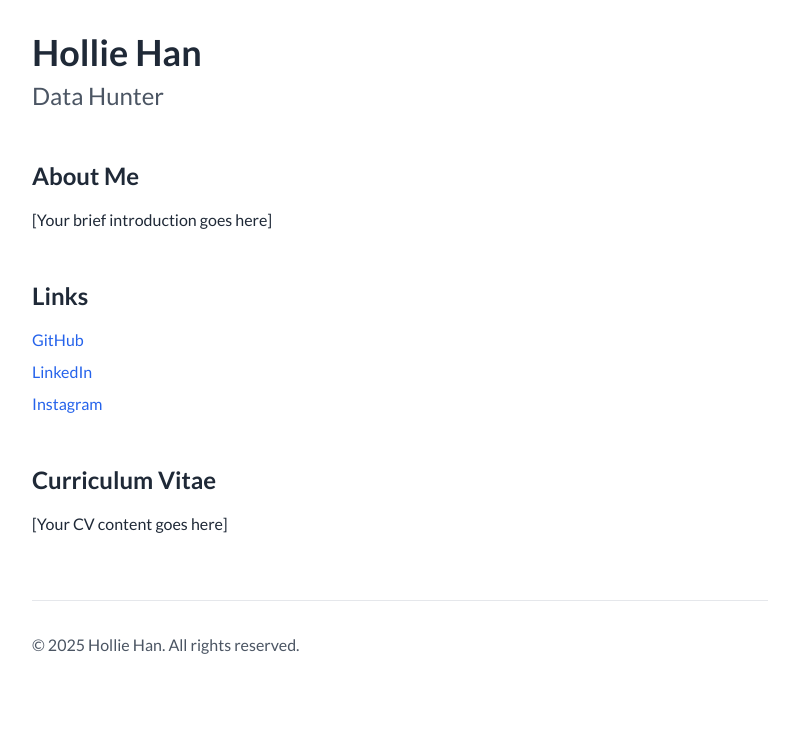
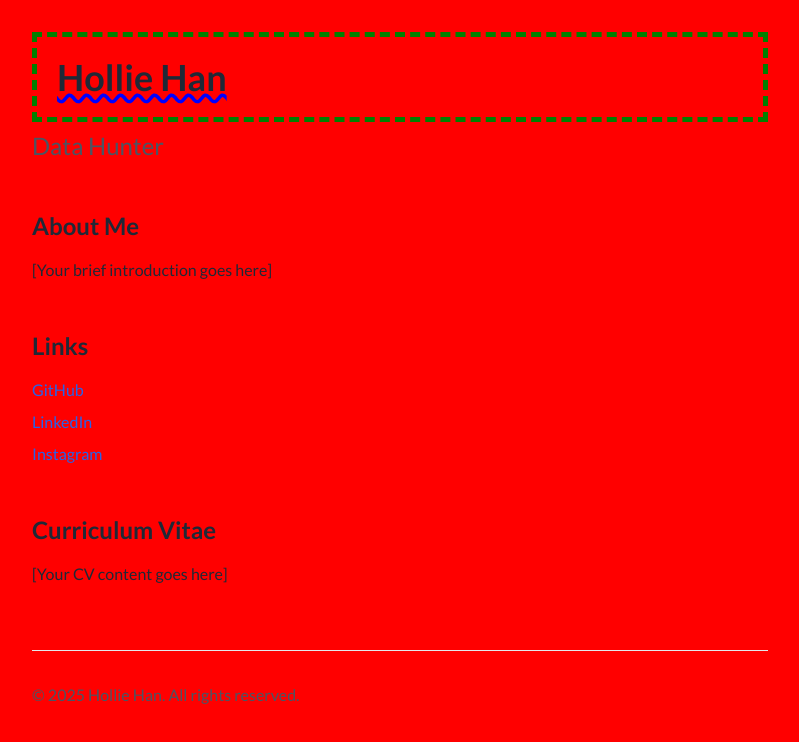
Before and after one commit to FreckleSurlier/Hollie, a plain HTML site: page index.html in a window 1280 px wide. Shown: the whole page, without its empty margins (240-1039 px from the left). Drawn offline with nearby package versions, Linux system fonts and the light colour scheme.

Commit message:
Update style.css

```diff
--- a/style.css
+++ b/style.css
@@ -23,6 +23,13 @@ button {
 button:hover {
     background-color: #2563eb;
 }
-body {
-    background-color: #ff0000; /* bright red */
+body.bg-white {
+    background-color: #ff0000 !important; /* Using !important to override Tailwind */
 }
+
+/* Add another obvious test style */
+h1 {
+    text-decoration: underline wavy blue;
+    padding: 20px;
+    border: 5px dashed green;
+}
```
